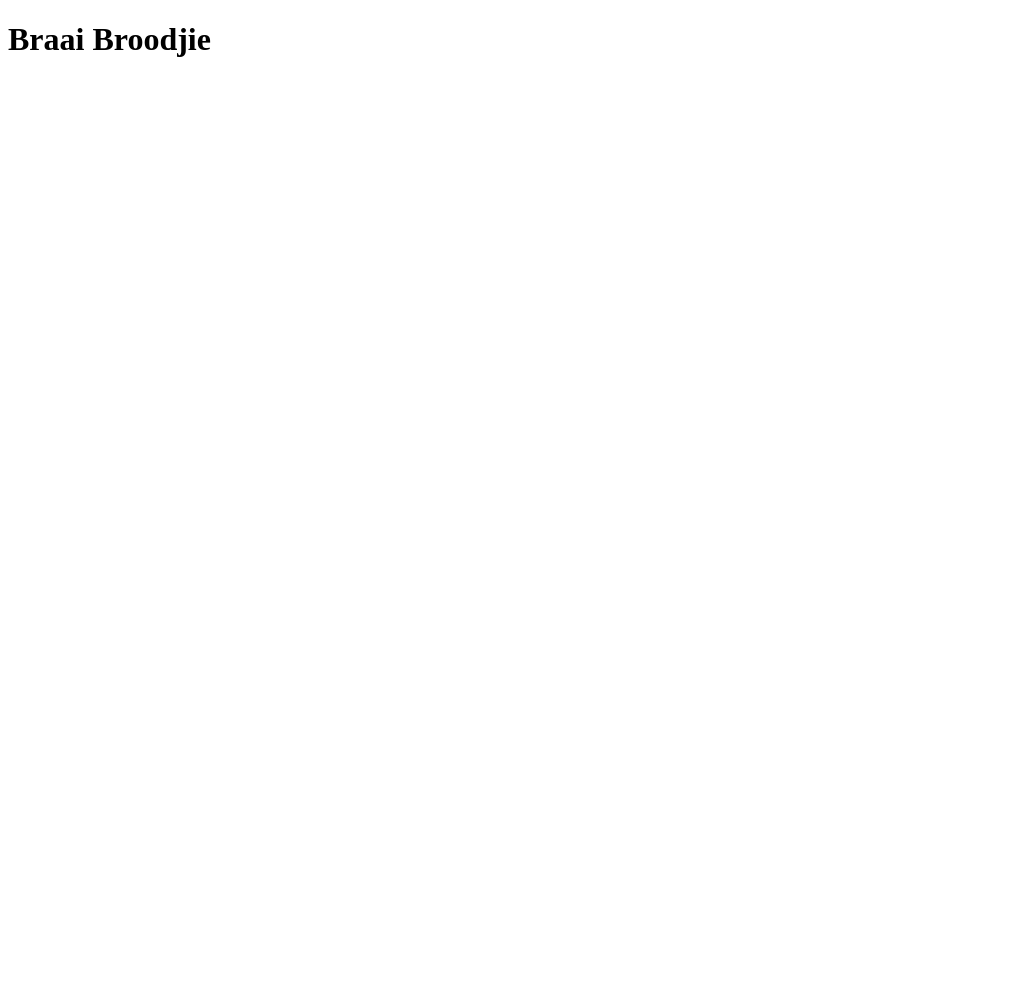
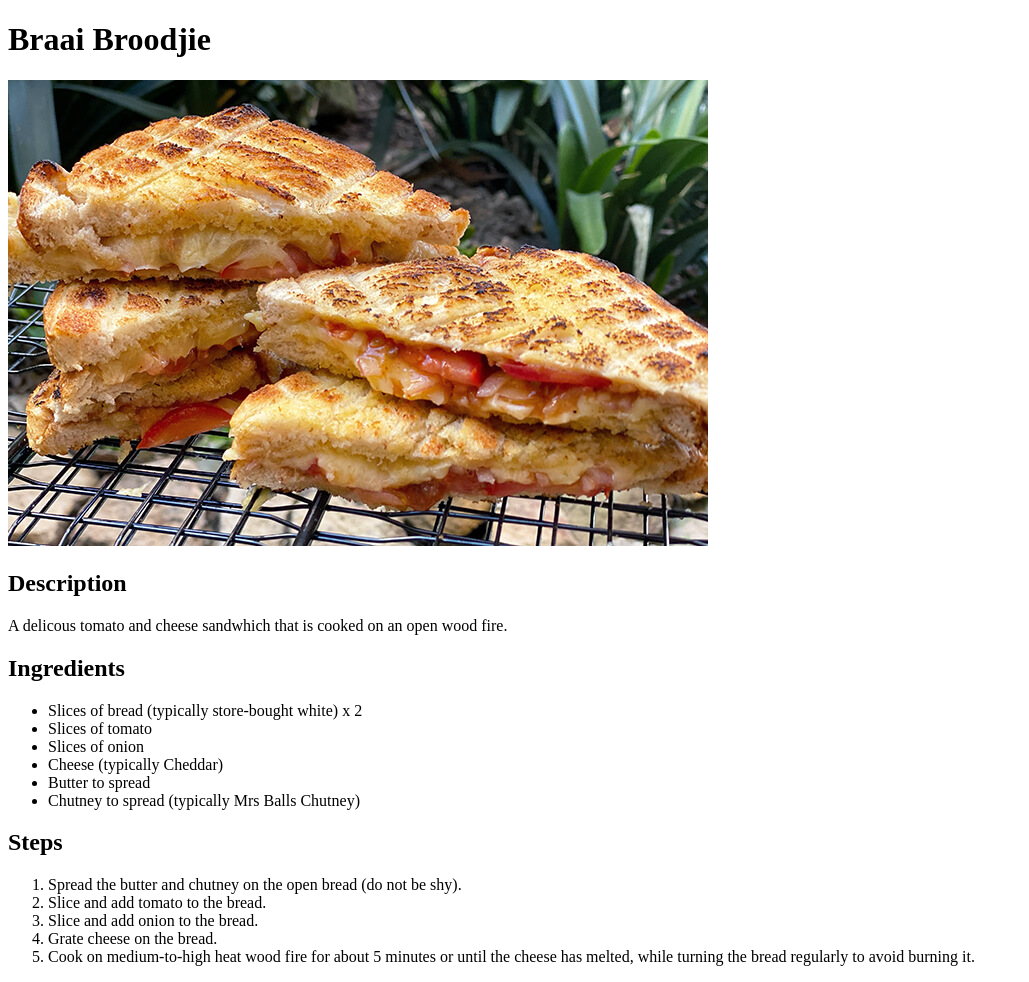
Before and after one commit to RouxanC/odin-recipes, a plain HTML site: page recipes/braai-broodjie.html in a window 1280 px wide. Shown: the whole page, without its empty margins (0-1029 px from the left). Before the commit the page ends 800 px from the top, so only its background shows below. Drawn offline with Linux system fonts and the light colour scheme.

Commit message:
feat: add assets directory and add more detail to braai-broodjie recipe
The assets directory will store any recipe images and the details add to the braai-broodjie recipe.

```diff
--- a/recipes/braai-broodjie.html
+++ b/recipes/braai-broodjie.html
@@ -7,5 +7,25 @@
 </head>
 <body>
     <h1>Braai Broodjie</h1>
+    <img src="../assets/Braaiboodjie_pic.jpeg" alt="Braai-broodjie">
+    <h2>Description</h2>
+    <p>A delicous tomato and cheese sandwhich that is cooked on an open wood fire.</p>
+    <h2>Ingredients</h2>
+    <ul>
+        <li>Slices of bread (typically store-bought white) x 2</li>
+        <li>Slices of tomato</li>
+        <li>Slices of onion</li>
+        <li>Cheese (typically Cheddar)</li>
+        <li>Butter to spread</li>
+        <li>Chutney to spread (typically Mrs Balls Chutney)</li>
+    </ul>
+    <h2>Steps</h2>
+    <ol>
+        <li>Spread the butter and chutney on the open bread (do not be shy).</li>
+        <li>Slice and add tomato to the bread.</li>
+        <li>Slice and add onion to the bread.</li>
+        <li>Grate cheese on the bread.</li>
+        <li>Cook on medium-to-high heat wood fire for about 5 minutes or until the cheese has melted, while turning the bread regularly to avoid burning it.</li>
+    </ol>
 </body>
 </html>
```
Also changed, not shown: assets/Braaiboodjie_pic.jpeg (added).
